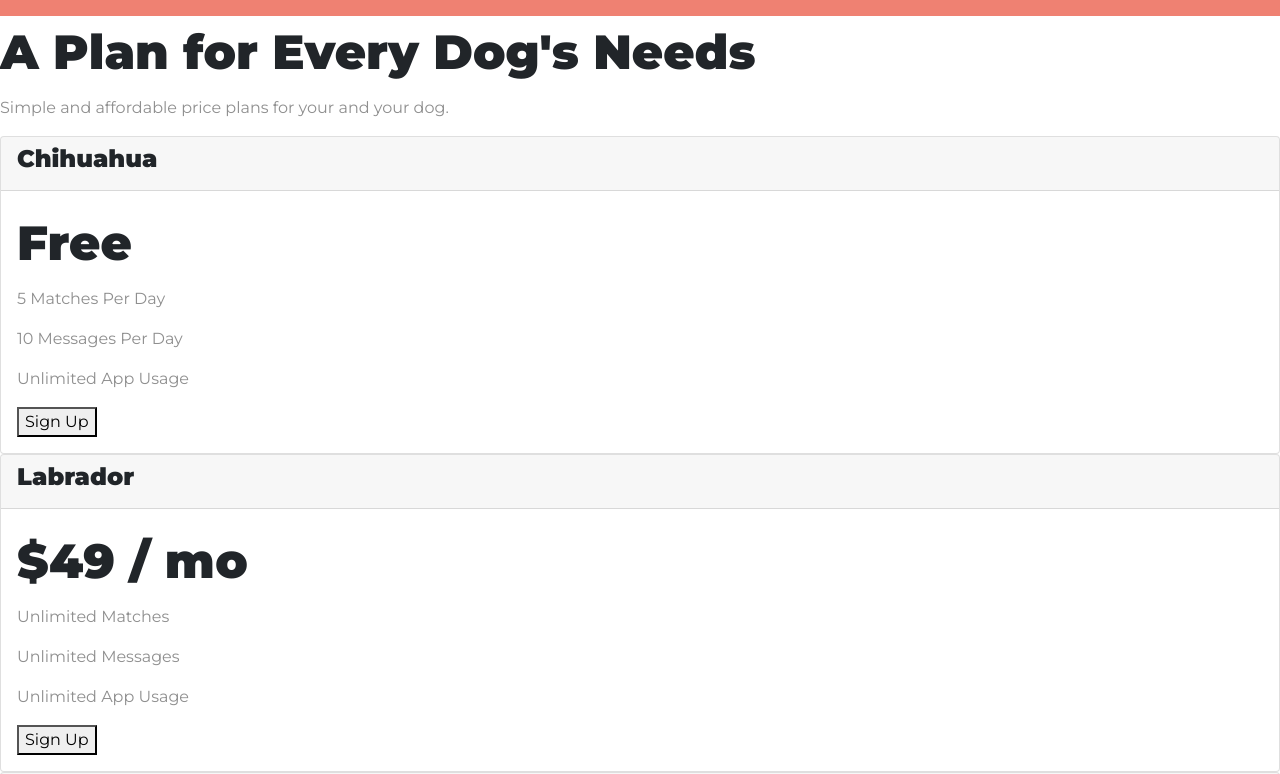
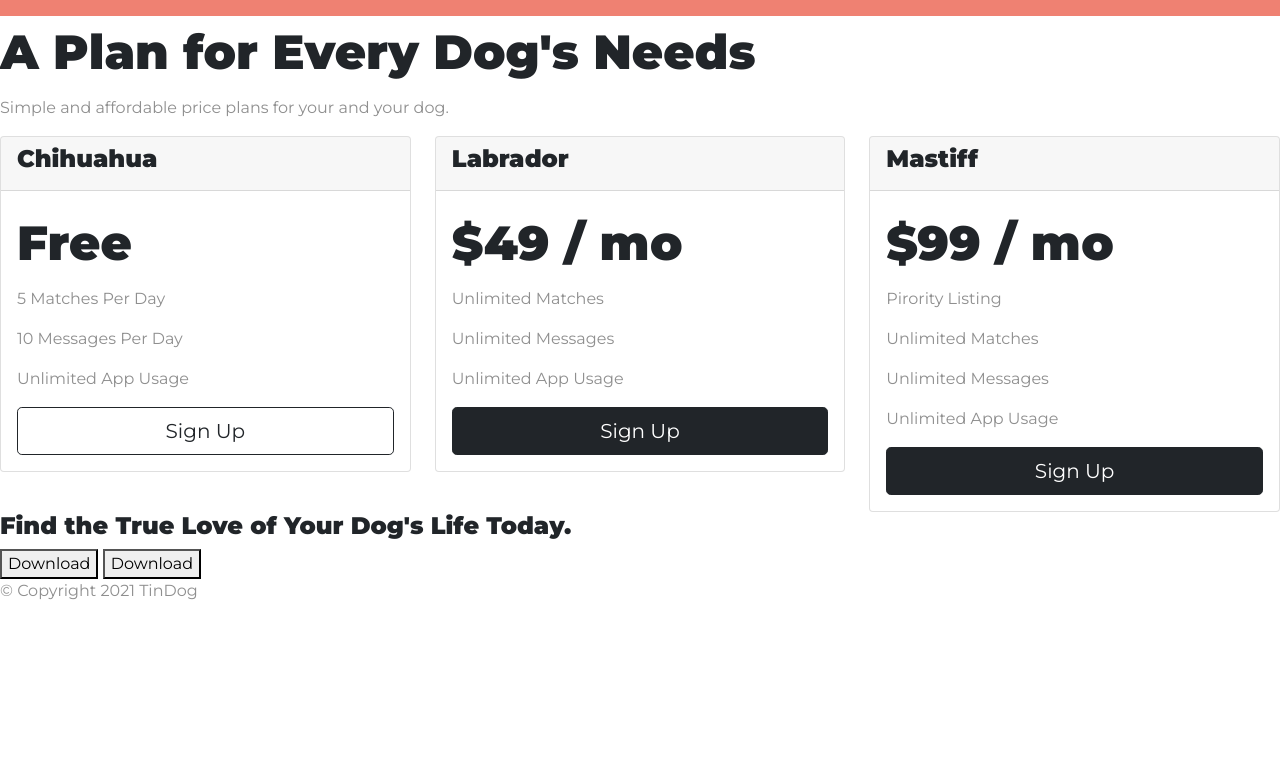
Before and after one commit to Jrewel/Bootstrap-Projects, a plain HTML site: page Meower/index.html in a window 1280 px wide. Shown: the part 1520-2294 px from the top of the page. After the commit the page ends 2139 px from the top, so only its background shows below. Drawn offline with nearby package versions, Linux system fonts and the light colour scheme.

Commit message:
Pricing Section

```diff
--- a/Meower/index.html
+++ b/Meower/index.html
@@ -140,53 +140,58 @@
      <h2>A Plan for Every Dog's Needs</h2>
      <p>Simple and affordable price plans for your and your dog.</p>
 
-  <div class="card-deck">
+
+     <div class="row">
+       <div class="pricing-column col-lg-4 col-md-6 col-sm-12">
          <div class="card">
            <div class="card-header">
              <h3>Chihuahua</h3>
            </div>
-      <div class="card-body">
+           <div class="card-body d-grid">
              <h2>Free</h2>
              <p>5 Matches Per Day</p>
              <p>10 Messages Per Day</p>
              <p>Unlimited App Usage</p>
-        <button type="button">Sign Up</button>
-
+             <button type="button" class="btn btn-lg btn-block btn-outline-dark">Sign Up</button>
+           </div>
+         </div>
        </div>
 
-    </div>
 
+
+       <div class="pricing-column col-lg-4 col-md-6 col-sm-12">
          <div class="card">
            <div class="card-header">
              <h3>Labrador</h3>
            </div>
-      <div class="card-body">
+           <div class="card-body d-grid">
              <h2>$49 / mo</h2>
              <p>Unlimited Matches</p>
              <p>Unlimited Messages</p>
              <p>Unlimited App Usage</p>
-        <button type="button">Sign Up</button>
-
+             <button type="button" class="btn btn-lg btn-dark">Sign Up</button>
+           </div>
+         </div>
        </div>
 
-    </div>
 
+
+       <div class="pricing-column col-lg-4 col-md-12 col-sm-12">
          <div class="card">
            <div class="card-header">
              <h3>Mastiff</h3>
            </div>
-      <div class="card-body">
+           <div class="card-body d-grid">
              <h2>$99 / mo</h2>
              <p>Pirority Listing</p>
              <p>Unlimited Matches</p>
              <p>Unlimited Messages</p>
              <p>Unlimited App Usage</p>
-        <button type="button">Sign Up</button>
-      </div>
-
+             <button type="button" class="btn btn-lg btn-dark">Sign Up</button>
            </div>
          </div>
-
+       </div>
+     </div>
 
 
    </section>
```
Lines whose indentation alone changed are shown as unchanged.
